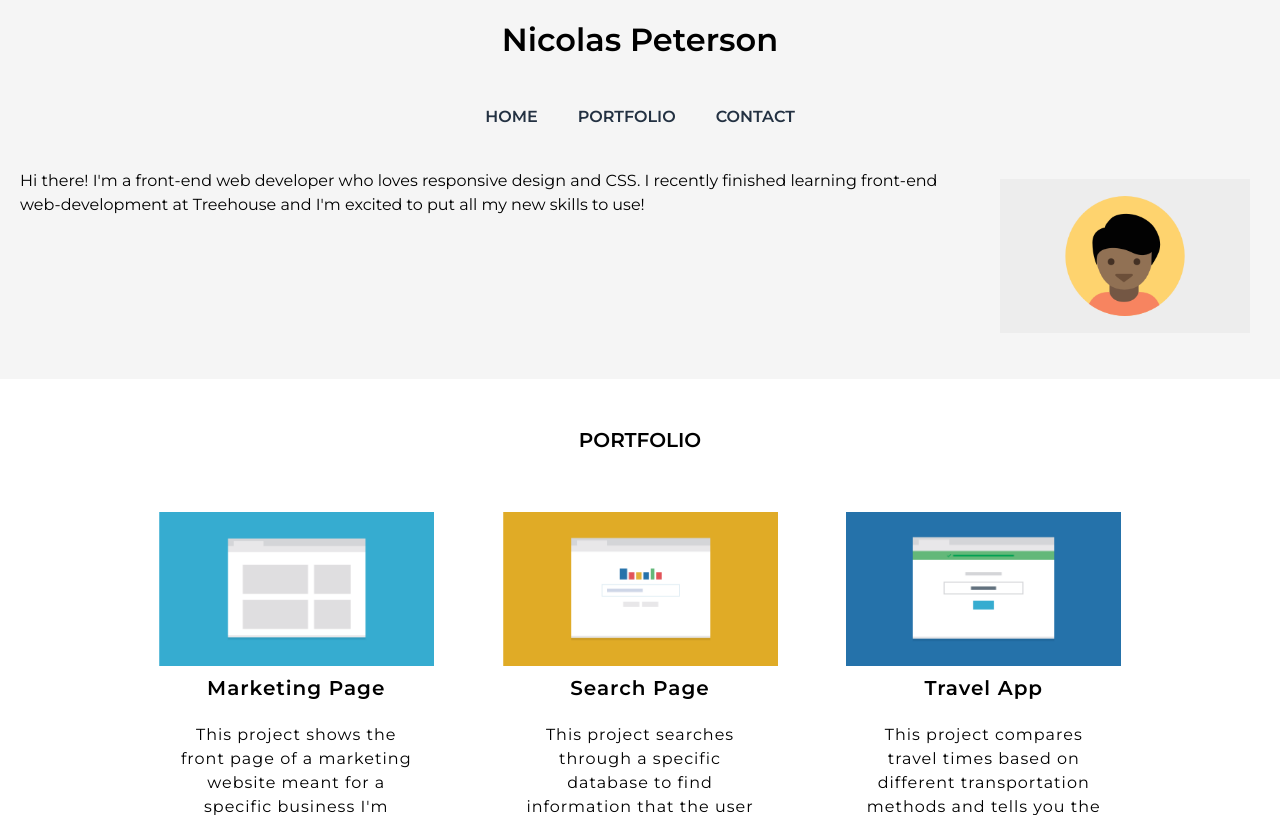
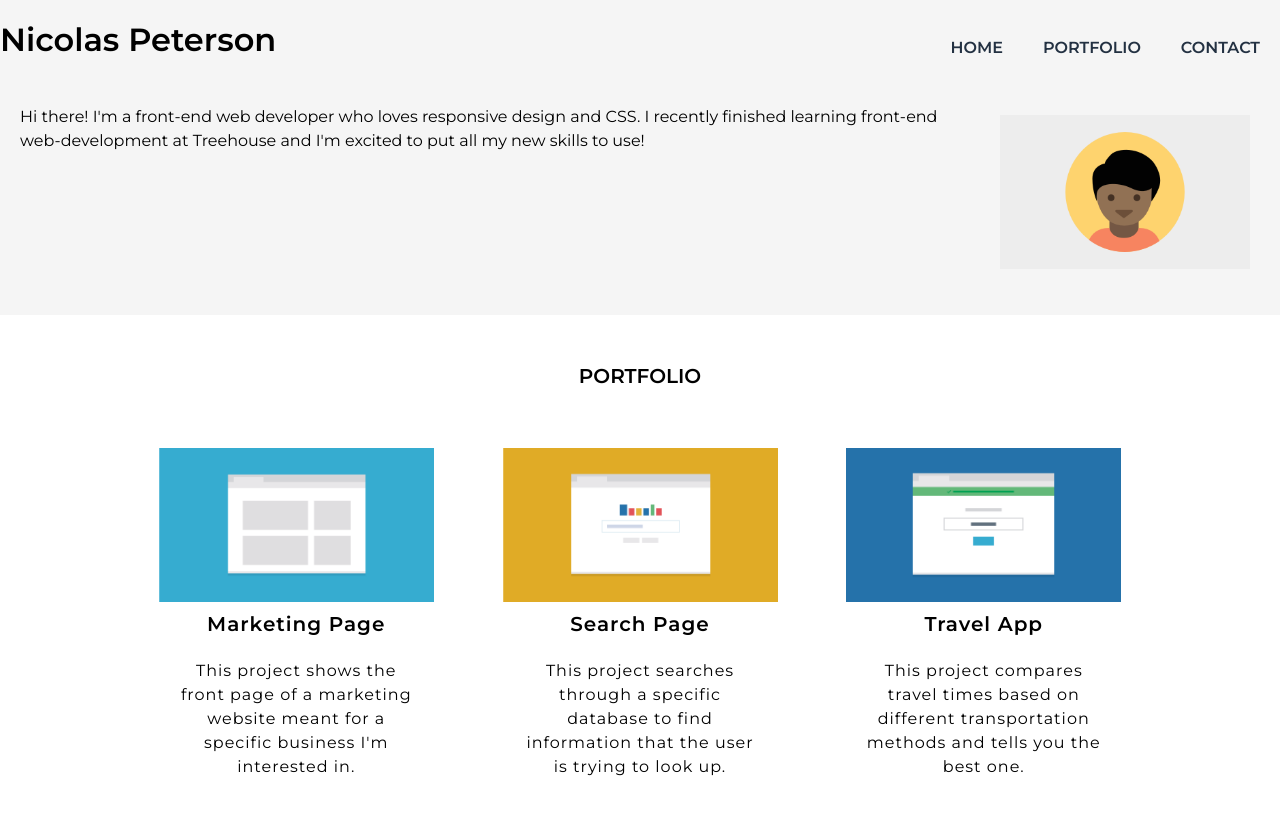
Before and after one commit to nicolasptrsn/techdegree-project-two, a plain HTML site: page index.html in a window 1280 px wide. Shown: the top 815 px of the page. Drawn offline with Linux system fonts and the light colour scheme.

Commit message:
added media queries for 1024px
Margin and spacing styling issues need to be resolved

```diff
--- a/css/style.css
+++ b/css/style.css
@@ -116,6 +116,7 @@ footer {
 /* Media Queries */
 
 @media (min-width: 768px) {
+
     .container {
         display: flex;
         flex-wrap: wrap;
@@ -155,4 +156,14 @@ footer {
     .nav-ul li {
         margin: 5px;
     }
+
 }
+
+@media (min-width: 1024px) {
+
+    .top-nav {
+        display: flex;
+        justify-content: space-between;
+    }
+
+}
```
